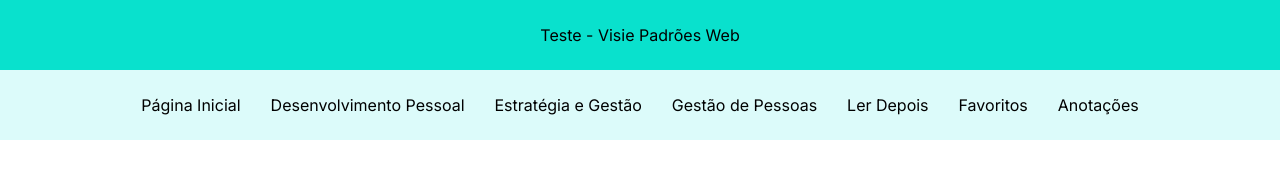
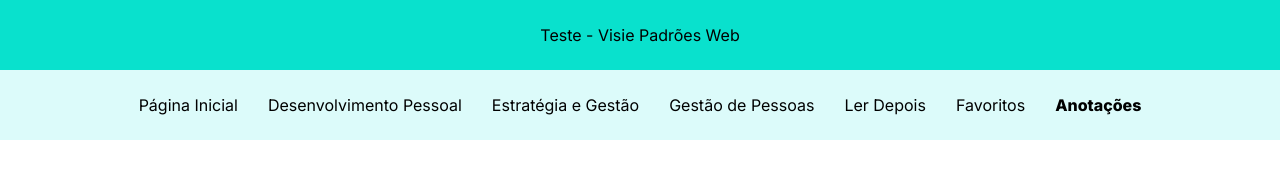
Before and after one commit to almeidajonathan42/projeto-visie, a Next.js app: page /anotacoes in a window 1280 px wide. Shown: the top 185 px of the page. Built offline with nearby package versions, Linux system fonts and the light colour scheme; no server answers; the database is empty.

Commit message:
Add selection to navbar

```diff
--- a/src/components/Navbar.module.css
+++ b/src/components/Navbar.module.css
@@ -12,3 +12,7 @@
     margin: 0 15px;
     color: black;
   }
+
+  .selected a {
+    font-weight: 800;
+  }
--- a/src/components/Navbar.tsx
+++ b/src/components/Navbar.tsx
@@ -1,4 +1,7 @@
+"use client"
+
 import styles from "./Navbar.module.css";
+import { usePathname } from "next/navigation";
 
 const items = [
   { title: "Página Inicial", url: "/" },
@@ -11,11 +14,15 @@ const items = [
 ];
 
 export default function Navbar() {
+
+  const path = usePathname();
+
   return (
     <nav className={styles.navbar}>
       {items.map((item) => {
+        const isSelected = item.url == path;
         return (
-          <div key={item.title}>
+          <div key={item.title} className={isSelected ? styles.selected : ""}>
             <a href={item.url}>{item.title}</a>
           </div>
         );
```
